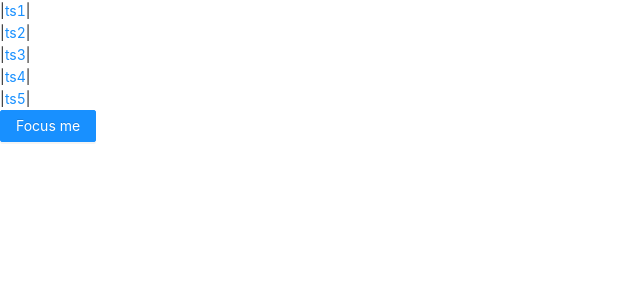
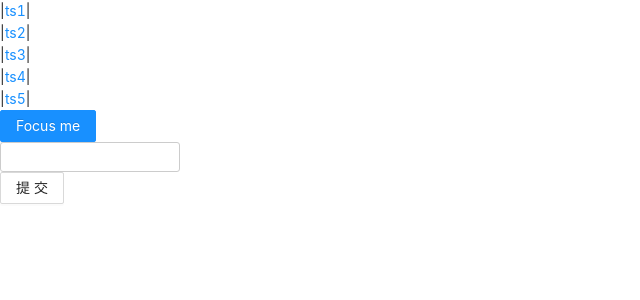
Before and after one commit to kongsa-0721/stock, a React (Vite) app: page / in a window 1280 px wide. Shown: the top 300 px of the page, without its empty margins (0-640 px from the left). Built offline with nearby package versions, Linux system fonts and the light colour scheme.

Commit message:
update becontrol components

```diff
--- a/src/App.tsx
+++ b/src/App.tsx
@@ -29,6 +29,7 @@ function App() {
       {/* <Gridlayout></Gridlayout> */}
       <Ts6Demo01></Ts6Demo01>
       <PopOver></PopOver>
+      <Ts9lifing></Ts9lifing>
     </div>
   );
 }
--- a/src/components/Ts9lifing/content.tsx
+++ b/src/components/Ts9lifing/content.tsx
@@ -1,12 +1,15 @@
 import React from "react";
 
 const Context = (props: any) => {
-  const arr = props.value.filter((val: string) => val !== "");
+  const { arr } = props;
+  const ownarr = arr.filter((item: string) => {
+    return item !== "";
+  });
   return (
     <div>
       <ul>
-        {arr.map((item: string, index: number) => {
-          return <li key={index}>{item}</li>;
+        {ownarr.map((item, key) => {
+          return <li key={key}>{item}</li>;
         })}
       </ul>
     </div>
--- a/src/components/Ts9lifing/index.tsx
+++ b/src/components/Ts9lifing/index.tsx
@@ -1,17 +1,24 @@
-import React, { useState } from "react";
+import { useState } from "react";
 import Inputval from "./input";
 import Contenet from "./content";
+import { Button } from "antd";
 
 const Ts9lifing = () => {
-  const [value, setvalue] = useState([""]);
+  const [value, setvalue] = useState("");
   const onsubmit = (val: string) => {
-    setvalue([...value, val]);
+    setvalue(val);
+  };
+  const [arr, setarr] = useState([""]);
+  const onSubmit = () => {
+    setarr([...arr, value]);
+    setvalue("");
   };
   return (
-    <div>
-      <Inputval onsubmit={onsubmit}></Inputval>
-      <Contenet value={value}></Contenet>
-    </div>
+    <>
+      <Inputval onsubmit={onsubmit} value={value} />
+      <Button onClick={onSubmit}>提交</Button>
+      <Contenet arr={arr} />
+    </>
   );
 };
 
--- a/src/components/Ts9lifing/input.tsx
+++ b/src/components/Ts9lifing/input.tsx
@@ -1,17 +1,21 @@
-import React, { useState } from "react";
+import { Input } from "antd";
+import styled from "styled-components";
 
+const MyInput = styled(Input)`
+  height: 30px;
+  width: 180px;
+  border-radius: 3px;
+  border: 1px solid #ccc;
+  display: inline-block;
+`;
 const Inputval = (props: any) => {
-  const [val, setval] = useState("");
+  const { value, onsubmit } = props;
   const handlechange = (e: any) => {
-    setval(e.target.value);
-  };
-  const handlesubmit = () => {
-    props.onsubmit(val);
+    onsubmit(e.target.value);
   };
   return (
     <div>
-      <input onChange={handlechange} value={val} />
-      <button onClick={handlesubmit}>setvalue</button>
+      <MyInput onChange={handlechange} value={value} />
     </div>
   );
 };
```
